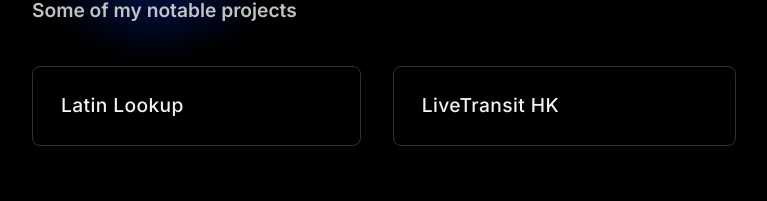
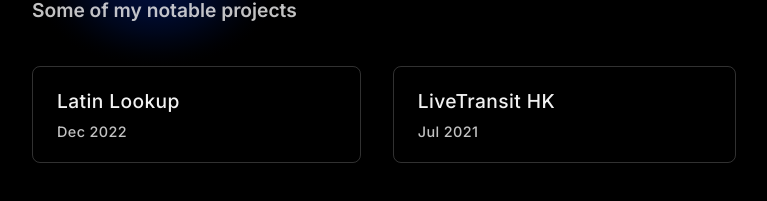
Before and after one commit to sd0e/portfolio, a Next.js app: page /projects in a window 1280 px wide. Shown: the part 157-358 px from the top of the page, without its empty margins (256-1023 px from the left). Built offline with nearby package versions, Linux system fonts and the light colour scheme.

Commit message:
Add date to project button

```diff
--- a/components/projectbutton.module.css
+++ b/components/projectbutton.module.css
@@ -4,12 +4,21 @@
 }
 
 .buttonInner {
-    padding: 1rem 1.25rem;
+    padding: 0.75rem 1rem;
     display: flex;
     flex-grow: 1;
+    flex-direction: column;
+    align-items: flex-start;
 }
 
 .projectName {
+    display: block;
     font-size: 1.2rem;
     color: rgba(242, 242, 242, 1);
 }
+
+.projectDate {
+    display: block;
+    font-size: 0.9rem;
+    color: rgba(242, 242, 242, 0.8);
+}
--- a/components/projectbutton.tsx
+++ b/components/projectbutton.tsx
@@ -31,6 +31,7 @@
                     <Button aria-label={`View the project ${name}`}>
                         <div className={styles.buttonInner}>
                             <span className={[styles.projectName, inter.className].join(' ')}>{name}</span>
+                            <span className={[styles.projectDate, inter.className].join(' ')}>{date}</span>
                         </div>
                     </Button>
                 </ThemeProvider>
```
